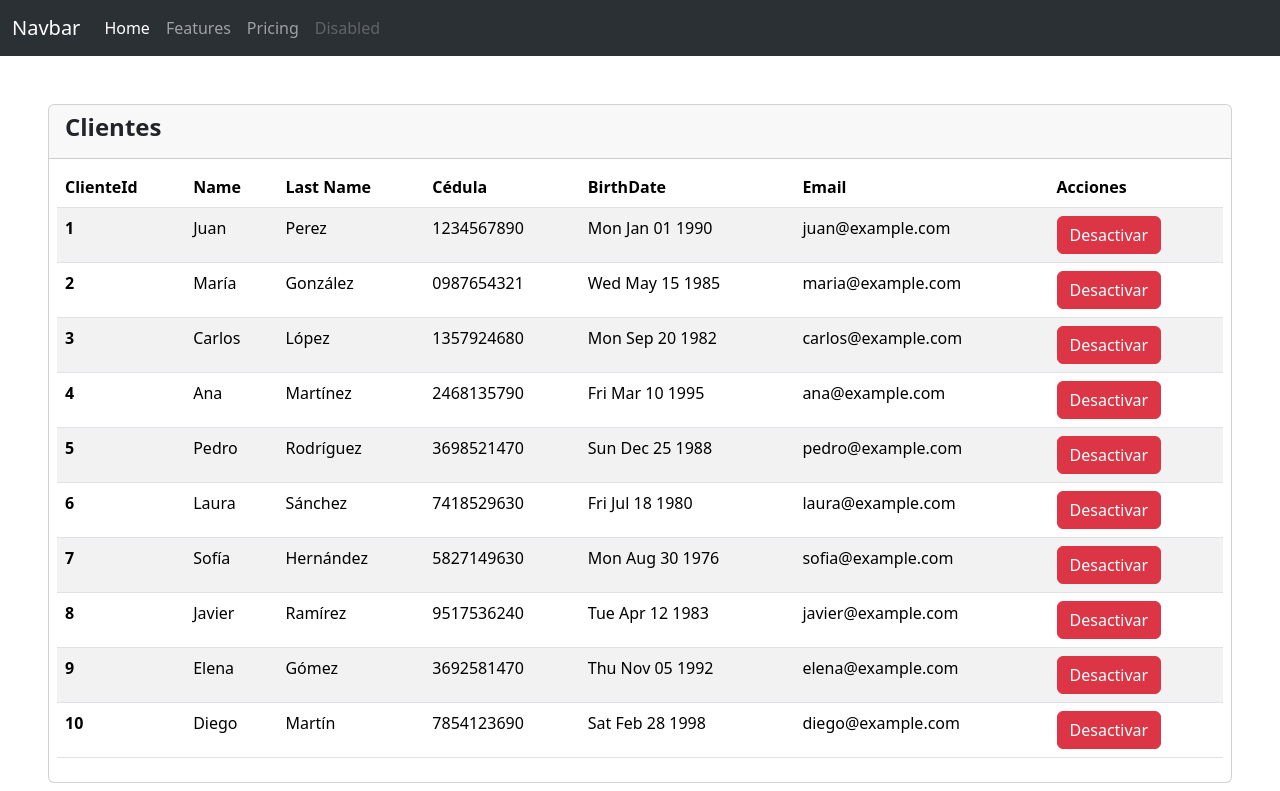
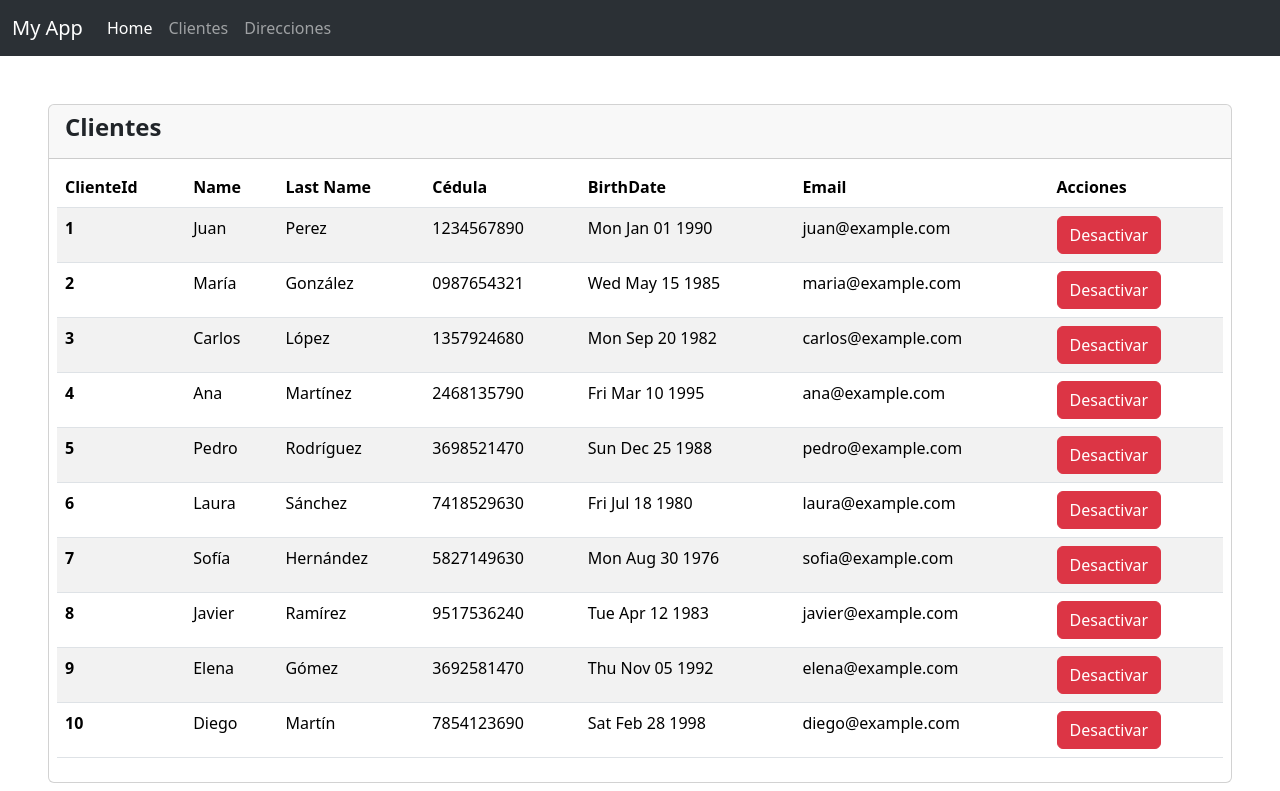
Before and after one commit to EmmanuelST/FirstAngularApp, an Angular app: page / in a window 1280 px wide. Shown: the top 791 px of the page. Built offline with nearby package versions, Linux system fonts and the light colour scheme.

Commit message:
include screen routes in navbar

```diff
--- a/src/app/navbar/navbar.component.html
+++ b/src/app/navbar/navbar.component.html
@@ -1,6 +1,6 @@
 <nav class="navbar vbg-dark navbar-expand-lg bg-body-tertiary" data-bs-theme="dark">
     <div class="container-fluid">
-        <a class="navbar-brand" href="#">Navbar</a>
+        <a class="navbar-brand" href="#">My App</a>
         <button class="navbar-toggler" type="button" data-bs-toggle="collapse" data-bs-target="#navbarNav"
             aria-controls="navbarNav" aria-expanded="false" aria-label="Toggle navigation">
             <span class="navbar-toggler-icon"></span>
@@ -11,13 +11,10 @@
                     <a class="nav-link active" aria-current="page" href="#">Home</a>
                 </li>
                 <li class="nav-item">
-                    <a class="nav-link" href="#">Features</a>
+                    <a class="nav-link" [routerLink]="['/clientes']" routerLinkActive="router-link-active" >Clientes</a>
                 </li>
                 <li class="nav-item">
-                    <a class="nav-link" href="#">Pricing</a>
-                </li>
-                <li class="nav-item">
-                    <a class="nav-link disabled" aria-disabled="true">Disabled</a>
+                    <a class="nav-link" [routerLink]="['/direcciones']" routerLinkActive="router-link-active">Direcciones</a>
                 </li>
             </ul>
         </div>
--- a/src/app/navbar/navbar.component.ts
+++ b/src/app/navbar/navbar.component.ts
@@ -1,9 +1,11 @@
+import { CommonModule } from '@angular/common';
 import { Component } from '@angular/core';
+import { RouterModule, RouterOutlet } from '@angular/router';
 
 @Component({
   selector: 'app-navbar',
   standalone: true,
-  imports: [],
+  imports: [RouterOutlet, CommonModule,RouterModule],
   templateUrl: './navbar.component.html',
   styleUrl: './navbar.component.css'
 })
```
